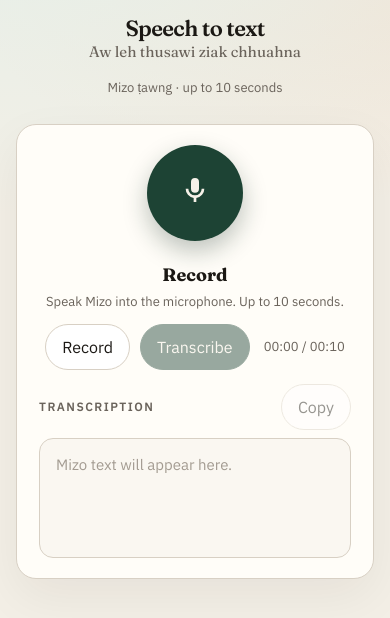
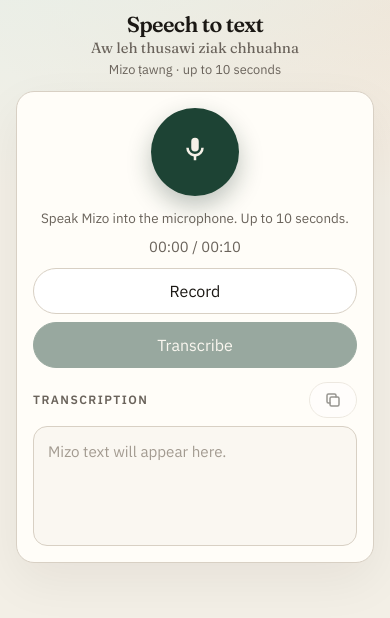
Before and after one commit to it370/mizo-asr-ui, a Next.js app: page / in a window 390 px wide. Shown: the top 618 px of the page. Built offline with nearby package versions, Linux system fonts and the light colour scheme.

Commit message:
responsive layout - downloads option - refined for release 1

```diff
--- a/app/globals.css
+++ b/app/globals.css
@@ -21,6 +21,7 @@ html,
 body {
   margin: 0;
   min-height: 100%;
+  min-height: 100dvh;
   background:
     radial-gradient(1200px 500px at 10% -10%, #e7efe8 0%, transparent 55%),
     radial-gradient(900px 400px at 110% 0%, #f3e2d2 0%, transparent 50%),
@@ -32,6 +33,7 @@ body {
 body {
   font-size: 16px;
   line-height: 1.5;
+  -webkit-text-size-adjust: 100%;
 }
 
 button,
@@ -39,57 +41,64 @@ input {
   font: inherit;
 }
 
+button {
+  touch-action: manipulation;
+}
+
 .page {
-  width: min(920px, calc(100% - 32px));
+  width: 100%;
+  max-width: 920px;
   margin: 0 auto;
-  padding: 16px 0 28px;
+  padding: max(12px, env(safe-area-inset-top)) max(16px, env(safe-area-inset-right)) max(20px, env(safe-area-inset-bottom)) max(16px, env(safe-area-inset-left));
 }
 
 .top {
   display: flex;
-  justify-content: space-between;
-  align-items: baseline;
-  gap: 16px;
-  margin-bottom: 14px;
+  flex-direction: column;
+  align-items: center;
+  gap: 2px;
+  margin-bottom: 12px;
+  text-align: center;
 }
 
 h1 {
   font-family: var(--font-display), Georgia, serif;
   font-weight: 560;
-  font-size: clamp(22px, 3.2vw, 28px);
-  line-height: 1.15;
+  font-size: 1.35rem;
+  line-height: 1.2;
   letter-spacing: -0.03em;
   margin: 0;
 }
 
 .mizo {
-  margin-left: 10px;
-  font-size: 15px;
+  display: block;
+  margin-top: 2px;
+  font-size: 0.92rem;
   color: var(--muted);
   font-weight: 400;
   letter-spacing: 0;
 }
 
 .meta {
-  text-align: right;
+  margin: 0;
   color: var(--muted);
-  font-size: 13px;
-  flex-shrink: 0;
+  font-size: 0.8rem;
 }
 
 .panel {
   background: var(--paper-2);
   border: 1px solid var(--line);
-  border-radius: 20px;
+  border-radius: 18px;
   box-shadow: 0 18px 50px rgba(27, 24, 20, 0.06);
-  padding: 20px 22px;
+  padding: 16px;
 }
 
 .stage {
   display: grid;
-  grid-template-columns: 120px 1fr;
-  gap: 20px;
-  align-items: center;
+  grid-template-columns: 1fr;
+  gap: 12px;
+  justify-items: center;
+  text-align: center;
 }
 
 .mic-wrap {
@@ -98,8 +107,8 @@ h1 {
 }
 
 .mic {
-  width: 96px;
-  height: 96px;
+  width: 88px;
+  height: 88px;
   border-radius: 50%;
   border: 0;
   background: var(--pine);
@@ -107,10 +116,6 @@ h1 {
   cursor: pointer;
   position: relative;
   box-shadow: 0 10px 24px rgba(19, 44, 34, 0.28);
-}
-
-.mic:hover {
-  background: var(--pine-deep);
 }
 
 .mic.recording {
@@ -124,8 +129,8 @@ h1 {
 }
 
 .mic svg {
-  width: 32px;
-  height: 32px;
+  width: 30px;
+  height: 30px;
 }
 
 @keyframes pulse {
@@ -138,23 +143,27 @@ h1 {
   }
 }
 
-.controls h2 {
-  font-family: var(--font-display), Georgia, serif;
-  font-size: 18px;
-  margin: 0 0 4px;
+.controls {
+  width: 100%;
 }
 
 .hint {
   color: var(--muted);
-  margin: 0 0 12px;
-  font-size: 13px;
+  margin: 0 0 8px;
+  font-size: 0.84rem;
+}
+
+.timer {
+  font-variant-numeric: tabular-nums;
+  color: var(--muted);
+  font-size: 0.92rem;
+  margin: 0 0 10px;
 }
 
 .row {
-  display: flex;
-  flex-wrap: wrap;
-  gap: 10px;
-  align-items: center;
+  display: grid;
+  grid-template-columns: 1fr;
+  gap: 8px;
 }
 
 .btn {
@@ -162,12 +171,9 @@ h1 {
   background: #fff;
   color: var(--ink);
   border-radius: 999px;
-  padding: 10px 16px;
+  min-height: 44px;
+  padding: 10px 14px;
   cursor: pointer;
-}
-
-.btn:hover {
-  border-color: #b9b1a4;
 }
 
 .btn.primary {
@@ -176,31 +182,29 @@ h1 {
   color: #f6f1e8;
 }
 
-.btn.primary:hover {
-  background: var(--pine-deep);
-}
-
 .btn:disabled {
   opacity: 0.45;
   cursor: not-allowed;
 }
 
-.timer {
-  font-variant-numeric: tabular-nums;
-  color: var(--muted);
-  font-size: 13px;
-  margin-left: 4px;
-}
-
 .player {
   display: flex;
-  align-items: center;
-  gap: 12px;
+  flex-direction: column;
+  align-items: stretch;
+  gap: 8px;
   margin-top: 12px;
   padding: 10px 12px;
   border: 1px solid var(--line);
   border-radius: 12px;
   background: #faf7f1;
+  text-align: left;
+}
+
+.player-bar {
+  display: flex;
+  align-items: center;
+  justify-content: space-between;
+  gap: 8px;
 }
 
 .player-label {
@@ -209,24 +213,36 @@ h1 {
   text-transform: uppercase;
   color: var(--pine);
   font-weight: 600;
-  flex-shrink: 0;
+}
+
+.btn.icon {
+  min-width: 36px;
+  min-height: 36px;
+  padding: 6px;
+  display: inline-grid;
+  place-items: center;
+}
+
+.btn.icon svg {
+  width: 18px;
+  height: 18px;
 }
 
 .player audio {
   width: 100%;
-  height: 36px;
+  height: 40px;
 }
 
-.player.locked {
+.player audio.locked {
   opacity: 0.55;
   pointer-events: none;
 }
 
 .banner {
-  margin-top: 14px;
-  padding: 10px 14px;
+  margin-top: 12px;
+  padding: 10px 12px;
   border-radius: 12px;
-  font-size: 14px;
+  font-size: 0.9rem;
 }
 
 .banner.warm {
@@ -247,6 +263,7 @@ h1 {
   display: flex;
   justify-content: space-between;
   align-items: center;
+  gap: 8px;
   margin-bottom: 8px;
 }
 
@@ -258,54 +275,134 @@ h1 {
   font-weight: 600;
 }
 
+.out-head .btn {
+  min-height: 36px;
+  padding: 6px 14px;
+}
+
 .transcript {
-  min-height: 120px;
-  max-height: min(36vh, 280px);
+  min-height: 7.5rem;
+  max-height: min(38dvh, 260px);
   overflow: auto;
+  -webkit-overflow-scrolling: touch;
   border: 1px solid var(--line);
   border-radius: 14px;
-  padding: 14px 16px;
+  padding: 12px 14px;
   background: #faf7f1;
-  font-size: 18px;
-  line-height: 1.65;
+  font-size: 1.05rem;
+  line-height: 1.6;
   white-space: pre-wrap;
+  overflow-wrap: anywhere;
 }
 
 .transcript.empty {
   color: #a39b91;
-  font-size: 15px;
+  font-size: 0.95rem;
 }
 
-.foot {
-  margin-top: 22px;
-  color: var(--muted);
-  font-size: 12px;
+@media (hover: hover) and (pointer: fine) {
+  .mic:hover {
+    background: var(--pine-deep);
+  }
+
+  .mic.recording:hover {
+    background: var(--clay);
+  }
+
+  .btn:hover {
+    border-color: #b9b1a4;
+  }
+
+  .btn.primary:hover {
+    background: var(--pine-deep);
+    border-color: var(--pine-deep);
+  }
 }
 
-@media (max-width: 700px) {
+@media (min-width: 720px) {
+  .page {
+    padding: 16px 20px 28px;
+  }
+
+  .top {
+    flex-direction: row;
+    justify-content: space-between;
+    align-items: baseline;
+    text-align: left;
+    margin-bottom: 14px;
+  }
+
+  h1 {
+    font-size: clamp(22px, 3.2vw, 28px);
+  }
+
+  .mizo {
+    display: inline;
+    margin: 0 0 0 10px;
+    font-size: 15px;
+  }
+
+  .meta {
+    text-align: right;
+    font-size: 13px;
+  }
+
+  .panel {
+    padding: 20px 22px;
+  }
+
   .stage {
-    grid-template-columns: 1fr;
-    justify-items: center;
-    text-align: center;
+    grid-template-columns: 120px 1fr;
+    gap: 20px;
+    justify-items: stretch;
+    text-align: left;
+  }
+
+  .mic {
+    width: 96px;
+    height: 96px;
+  }
+
+  .hint {
+    font-size: 13px;
+    margin-bottom: 8px;
+  }
+
+  .timer {
+    margin: 0 0 10px;
+    text-align: left;
   }
 
   .row {
-    justify-content: center;
+    display: flex;
+    flex-wrap: wrap;
+    align-items: center;
   }
 
-  .top {
-    flex-direction: column;
-    align-items: center;
-    gap: 4px;
-    text-align: center;
+  .btn {
+    min-height: 40px;
   }
 
-  .mizo {
-    display: block;
-    margin: 2px 0 0;
+  .player {
+    flex-direction: row;
+    flex-wrap: wrap;
+    align-items: center;
+    gap: 12px;
   }
 
-  .meta {
-    text-align: center;
+  .player-bar {
+    flex-shrink: 0;
+  }
+
+  .player audio {
+    flex: 1;
+    min-width: 160px;
+  }
+
+  .transcript {
+    min-height: 120px;
+    max-height: min(36vh, 280px);
+    font-size: 18px;
+    padding: 14px 16px;
   }
 }
--- a/app/layout.tsx
+++ b/app/layout.tsx
@@ -1,4 +1,4 @@
-import type { Metadata } from "next";
+import type { Metadata, Viewport } from "next";
 import type { ReactNode } from "react";
 import { Fraunces, IBM_Plex_Sans } from "next/font/google";
 import "./globals.css";
@@ -19,6 +19,13 @@ export const metadata: Metadata = {
   description: "Turn spoken Mizo into written text. Record up to 10 seconds.",
 };
 
+export const viewport: Viewport = {
+  width: "device-width",
+  initialScale: 1,
+  viewportFit: "cover",
+  themeColor: "#f3efe6",
+};
+
 export default function RootLayout({ children }: { children: ReactNode }) {
   return (
     <html lang="en" suppressHydrationWarning>
--- a/app/page.tsx
+++ b/app/page.tsx
@@ -135,6 +135,22 @@ export default function HomePage() {
     return wavCacheRef.current;
   }
 
+  async function downloadRecording() {
+    if (!audio) return;
+    const { base64 } = await wavFor(audio);
+    const binary = atob(base64);
+    const bytes = new Uint8Array(binary.length);
+    for (let i = 0; i < binary.length; i += 1) bytes[i] = binary.charCodeAt(i);
+    const file = new Blob([bytes], { type: "audio/wav" });
+    const url = URL.createObjectURL(file);
+    const link = document.createElement("a");
+    const stamp = new Date().toISOString().slice(0, 19).replace(/[:T]/g, "-");
+    link.href = url;
+    link.download = `recording-${stamp}.wav`;
+    link.click();
+    URL.revokeObjectURL(url);
+  }
+
   async function transcribe() {
     if (!audio || busyRef.current || recorderRef.current) return;
     busyRef.current = true;
@@ -239,8 +255,10 @@ export default function HomePage() {
           </div>
 
           <div className="controls">
-            <h2>{busy ? "Transcribing" : recording ? "Listening" : audioUrl ? "Recording ready" : "Record"}</h2>
             <p className="hint">{hint}</p>
+            <p className="timer" aria-live="polite">
+              {formatClock(shownSeconds)} / {formatClock(MAX_SECONDS)}
+            </p>
             <div className="row">
               <button className="btn" type="button" disabled={busy} onClick={() => (recording ? stopRecording() : startRecording())}>
                 {recording ? "Stop" : audioUrl ? "Record again" : "Record"}
@@ -248,14 +266,20 @@ export default function HomePage() {
               <button className="btn primary" type="button" disabled={!audio || busy || recording} onClick={transcribe}>
                 {busy ? "Transcribing…" : text || notice ? "Transcribe again" : "Transcribe"}
               </button>
-              <span className="timer">
-                {formatClock(shownSeconds)} / {formatClock(MAX_SECONDS)}
-              </span>
             </div>
             {audioUrl && !recording ? (
-              <div className={`player${busy ? " locked" : ""}`}>
-                <span className="player-label">Recorded</span>
-                <audio controls={!busy} src={audioUrl} preload="metadata" />
+              <div className="player">
+                <div className="player-bar">
+                  <span className="player-label">Recorded</span>
+                  <button className="btn icon" type="button" onClick={downloadRecording} aria-label="Download recording">
+                    <svg viewBox="0 0 24 24" fill="none" stroke="currentColor" strokeWidth="2" strokeLinecap="round" strokeLinejoin="round" aria-hidden="true">
+                      <path d="M12 4v12" />
+                      <path d="m7 11 5 5 5-5" />
+                      <path d="M5 20h14" />
+                    </svg>
+                  </button>
+                </div>
+                <audio className={busy ? "locked" : ""} controls={!busy} src={audioUrl} preload="metadata" playsInline />
               </div>
             ) : null}
           </div>
@@ -272,8 +296,11 @@ export default function HomePage() {
         <div className="out">
           <div className="out-head">
             <span>Transcription</span>
-            <button className="btn" type="button" disabled={!text || busy} onClick={() => navigator.clipboard.writeText(text)}>
-              Copy
+            <button className="btn icon" type="button" disabled={!text || busy} onClick={() => navigator.clipboard.writeText(text)} aria-label="Copy transcription">
+              <svg viewBox="0 0 24 24" fill="none" stroke="currentColor" strokeWidth="2" strokeLinecap="round" strokeLinejoin="round" aria-hidden="true">
+                <rect x="8" y="8" width="12" height="12" rx="2" />
+                <path d="M16 8V6a2 2 0 0 0-2-2H6a2 2 0 0 0-2 2v8a2 2 0 0 0 2 2h2" />
+              </svg>
             </button>
           </div>
           <div className={`transcript${text ? "" : " empty"}`}>
```
